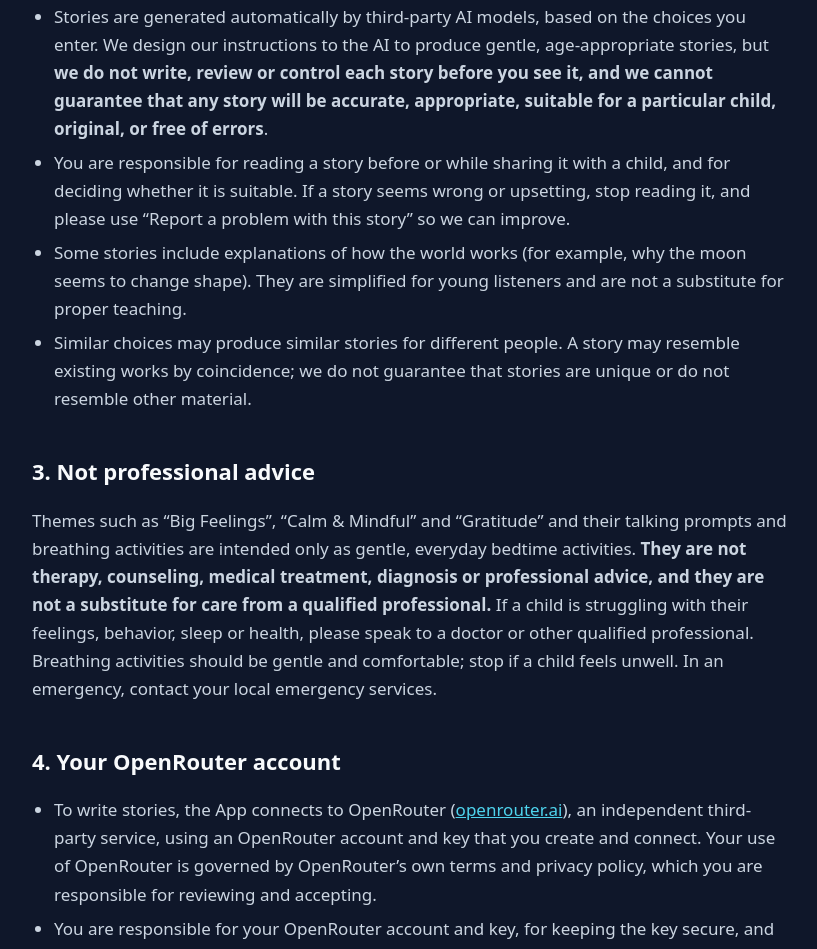
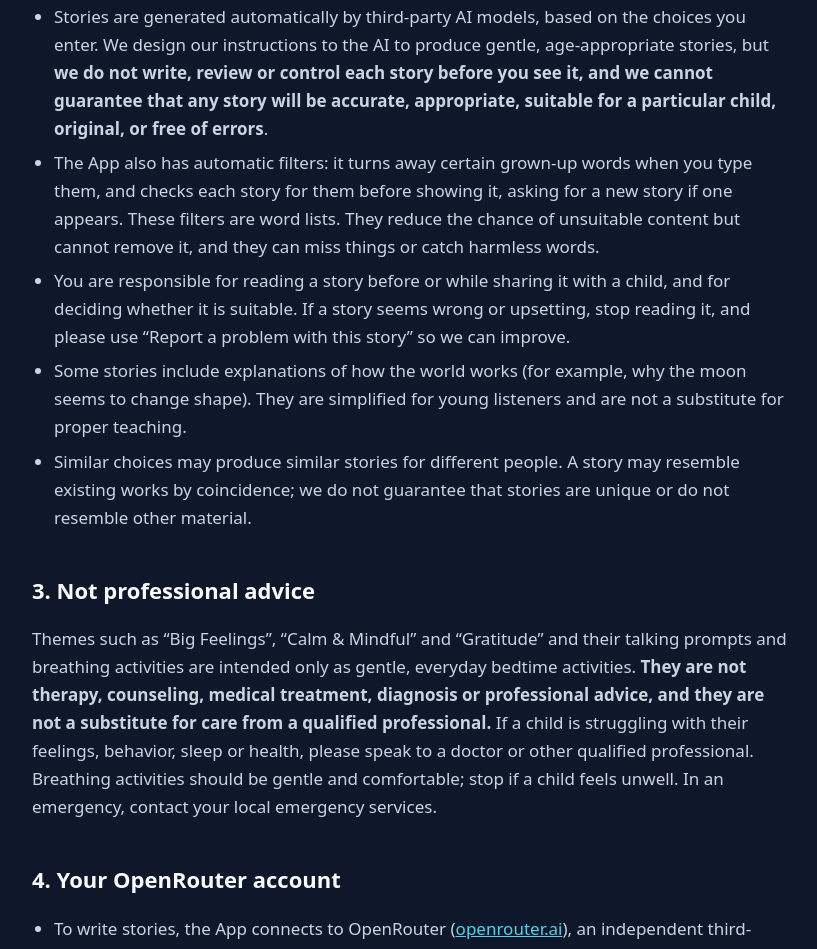
Before and after one commit to TinyTalezzz/TinyTaleZzZ, a plain HTML site: page terms/index.html in a window 1280 px wide. Shown: the part 1119-2068 px from the top of the page, without its empty margins (228-1045 px from the left). Drawn offline with Linux system fonts and the light colour scheme.

Commit message:
Add files via upload

```diff
--- a/terms/index.html
+++ b/terms/index.html
@@ -120,6 +120,11 @@
           instructions to the AI to produce gentle, age-appropriate stories, but <strong>we do not write, review or
           control each story before you see it, and we cannot guarantee that any story will be accurate, appropriate,
           suitable for a particular child, original, or free of errors</strong>.
+        </li>
+        <li>
+          The App also has automatic filters: it turns away certain grown-up words when you type them, and checks each
+          story for them before showing it, asking for a new story if one appears. These filters are word lists. They
+          reduce the chance of unsuitable content but cannot remove it, and they can miss things or catch harmless words.
         </li>
         <li>
           You are responsible for reading a story before or while sharing it with a child, and for deciding whether it is
```
Also changed, not shown: privacy/index.html (+3 -1 lines).
